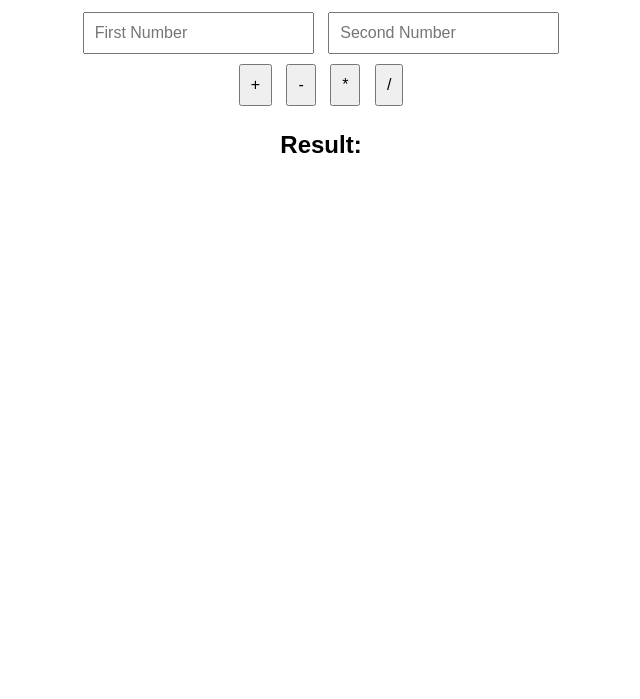
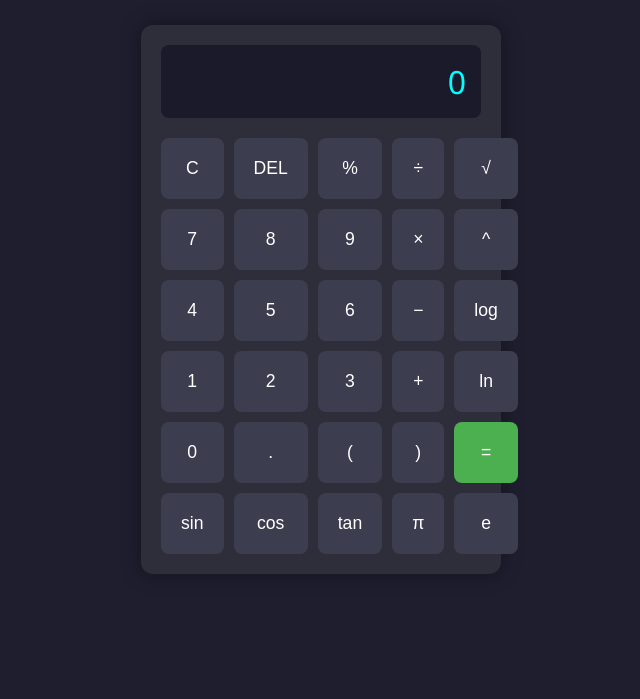
Before and after one commit to sivaraam73/calculator, a plain HTML site: page index.html in a window 1280 px wide. Shown: the part 101-800 px from the top of the page, without its empty margins (319-959 px from the left). Drawn offline with Linux system fonts and the light colour scheme.

Commit message:
Update index.html

```diff
--- a/index.html
+++ b/index.html
@@ -1,37 +1,148 @@
 <!DOCTYPE html>
 <html lang="en">
 <head>
-  <meta charset="UTF-8">
-  <meta name="viewport" content="width=device-width, initial-scale=1.0">
-  <title>Simple Calculator</title>
+  <meta charset="UTF-8" />
+  <meta name="viewport" content="width=device-width, initial-scale=1.0"/>
+  <title>Scientific Calculator</title>
   <style>
-    body { font-family: Arial; padding: 20px; text-align: center; }
-    input, button { margin: 5px; padding: 10px; font-size: 1em; }
+    * {
+      box-sizing: border-box;
+    }
+    body {
+      margin: 0;
+      padding: 0;
+      font-family: 'Segoe UI', sans-serif;
+      background-color: #1e1e2f;
+      display: flex;
+      justify-content: center;
+      align-items: center;
+      height: 100vh;
+      color: #fff;
+    }
+    .calculator {
+      width: 360px;
+      background: #2e2e3a;
+      border-radius: 12px;
+      box-shadow: 0 0 20px rgba(0, 0, 0, 0.4);
+      padding: 20px;
+    }
+    .display {
+      background: #1a1a2b;
+      color: #0ff;
+      font-size: 2em;
+      padding: 15px;
+      text-align: right;
+      border-radius: 8px;
+      margin-bottom: 20px;
+      overflow-x: auto;
+    }
+    .buttons {
+      display: grid;
+      grid-template-columns: repeat(5, 1fr);
+      gap: 10px;
+    }
+    button {
+      padding: 20px;
+      font-size: 1.1em;
+      border: none;
+      border-radius: 8px;
+      background-color: #3d3d50;
+      color: white;
+      cursor: pointer;
+      transition: background-color 0.2s;
+    }
+    button:hover {
+      background-color: #505066;
+    }
+    button.operator {
+      background-color: #f57c00;
+    }
+    button.operator:hover {
+      background-color: #ff9800;
+    }
+    button.equal {
+      background-color: #4caf50;
+    }
+    button.equal:hover {
+      background-color: #66bb6a;
+    }
+    @media (max-width: 400px) {
+      .calculator {
+        width: 95%;
+      }
+    }
   </style>
 </head>
 <body>
-  <h1>Simple Calculator</h1>
-  <input type="number" id="num1" placeholder="First Number">
-  <input type="number" id="num2" placeholder="Second Number">
-  <br>
-  <button onclick="calculate('+')">+</button>
-  <button onclick="calculate('-')">-</button>
-  <button onclick="calculate('*')">*</button>
-  <button onclick="calculate('/')">/</button>
-  <h2 id="result">Result: </h2>
+  <div class="calculator">
+    <div class="display" id="display">0</div>
+    <div class="buttons">
+      <button onclick="clearDisplay()">C</button>
+      <button onclick="delChar()">DEL</button>
+      <button onclick="append('%')">%</button>
+      <button onclick="append('/')">÷</button>
+      <button onclick="append('Math.sqrt(')">√</button>
+
+      <button onclick="append('7')">7</button>
+      <button onclick="append('8')">8</button>
+      <button onclick="append('9')">9</button>
+      <button onclick="append('*')">×</button>
+      <button onclick="append('Math.pow(')">^</button>
+
+      <button onclick="append('4')">4</button>
+      <button onclick="append('5')">5</button>
+      <button onclick="append('6')">6</button>
+      <button onclick="append('-')">−</button>
+      <button onclick="append('Math.log10(')">log</button>
+
+      <button onclick="append('1')">1</button>
+      <button onclick="append('2')">2</button>
+      <button onclick="append('3')">3</button>
+      <button onclick="append('+')">+</button>
+      <button onclick="append('Math.log(')">ln</button>
+
+      <button onclick="append('0')">0</button>
+      <button onclick="append('.')">.</button>
+      <button onclick="append('(')">(</button>
+      <button onclick="append(')')">)</button>
+      <button class="equal" onclick="calculate()">=</button>
+
+      <button onclick="append('Math.sin(')">sin</button>
+      <button onclick="append('Math.cos(')">cos</button>
+      <button onclick="append('Math.tan(')">tan</button>
+      <button onclick="append('Math.PI')">π</button>
+      <button onclick="append('Math.E')">e</button>
+    </div>
+  </div>
 
   <script>
-    function calculate(op) {
-      const num1 = parseFloat(document.getElementById('num1').value);
-      const num2 = parseFloat(document.getElementById('num2').value);
-      let result;
-      switch(op) {
-        case '+': result = num1 + num2; break;
-        case '-': result = num1 - num2; break;
-        case '*': result = num1 * num2; break;
-        case '/': result = num2 !== 0 ? num1 / num2 : 'Cannot divide by zero'; break;
+    let display = document.getElementById("display");
+    let expression = "";
+
+    function append(value) {
+      expression += value;
+      display.textContent = expression;
+    }
+
+    function clearDisplay() {
+      expression = "";
+      display.textContent = "0";
+    }
+
+    function delChar() {
+      expression = expression.slice(0, -1);
+      display.textContent = expression || "0";
+    }
+
+    function calculate() {
+      try {
+        let result = eval(expression);
+        display.textContent = result;
+        expression = result.toString();
+      } catch {
+        display.textContent = "Error";
+        expression = "";
       }
-      document.getElementById('result').innerText = `Result: ${result}`;
     }
   </script>
 </body>
```
